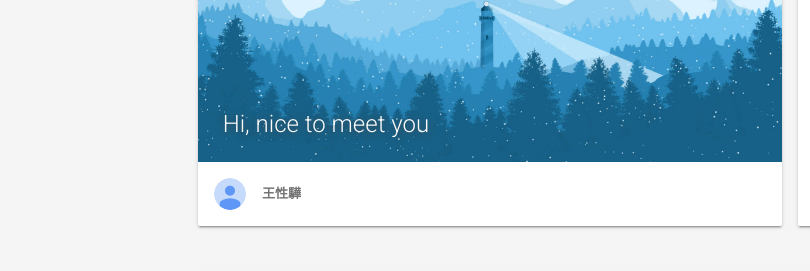
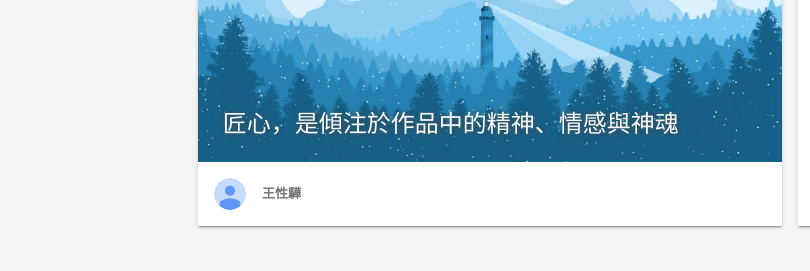
Before and after one commit to igs170911/igs170911.github.io, a plain HTML site: page index.html in a window 1280 px wide. Shown: the part 347-618 px from the top of the page, 0-810 px from the left. Drawn offline with Linux system fonts and the light colour scheme.

Commit message:
Site updated: 2017-12-09 01:53:00

```diff
--- a/index.html
+++ b/index.html
@@ -316,7 +316,7 @@
         <p class="index-top-block-slogan"><a href="#">
 
 
-                Hi, nice to meet you
+                匠心，是傾注於作品中的精神、情感與神魂
 
 
         </a></p>
```
Also changed, not shown: 2017/12/08/hello-world/index.html (+1 -1 lines).
